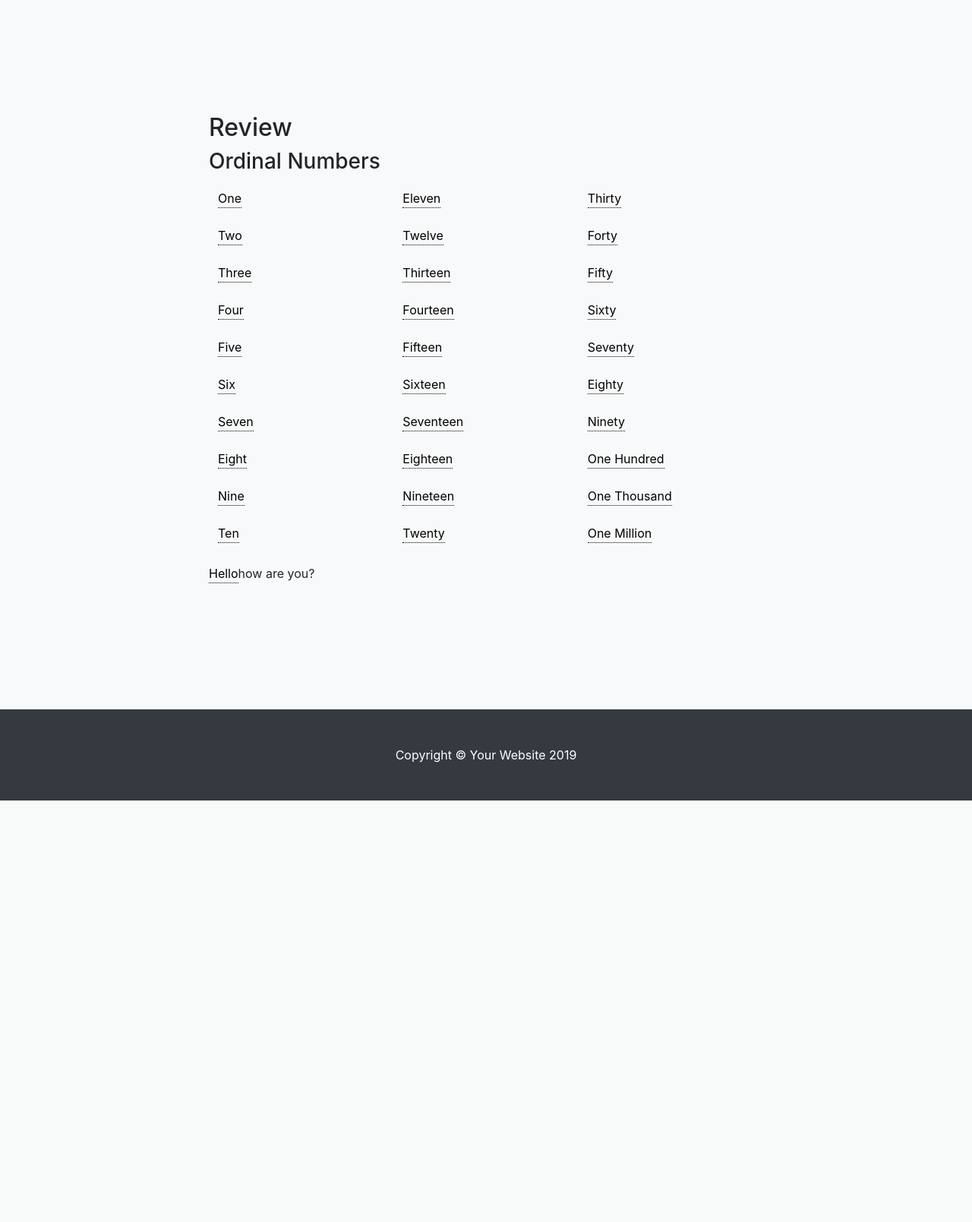
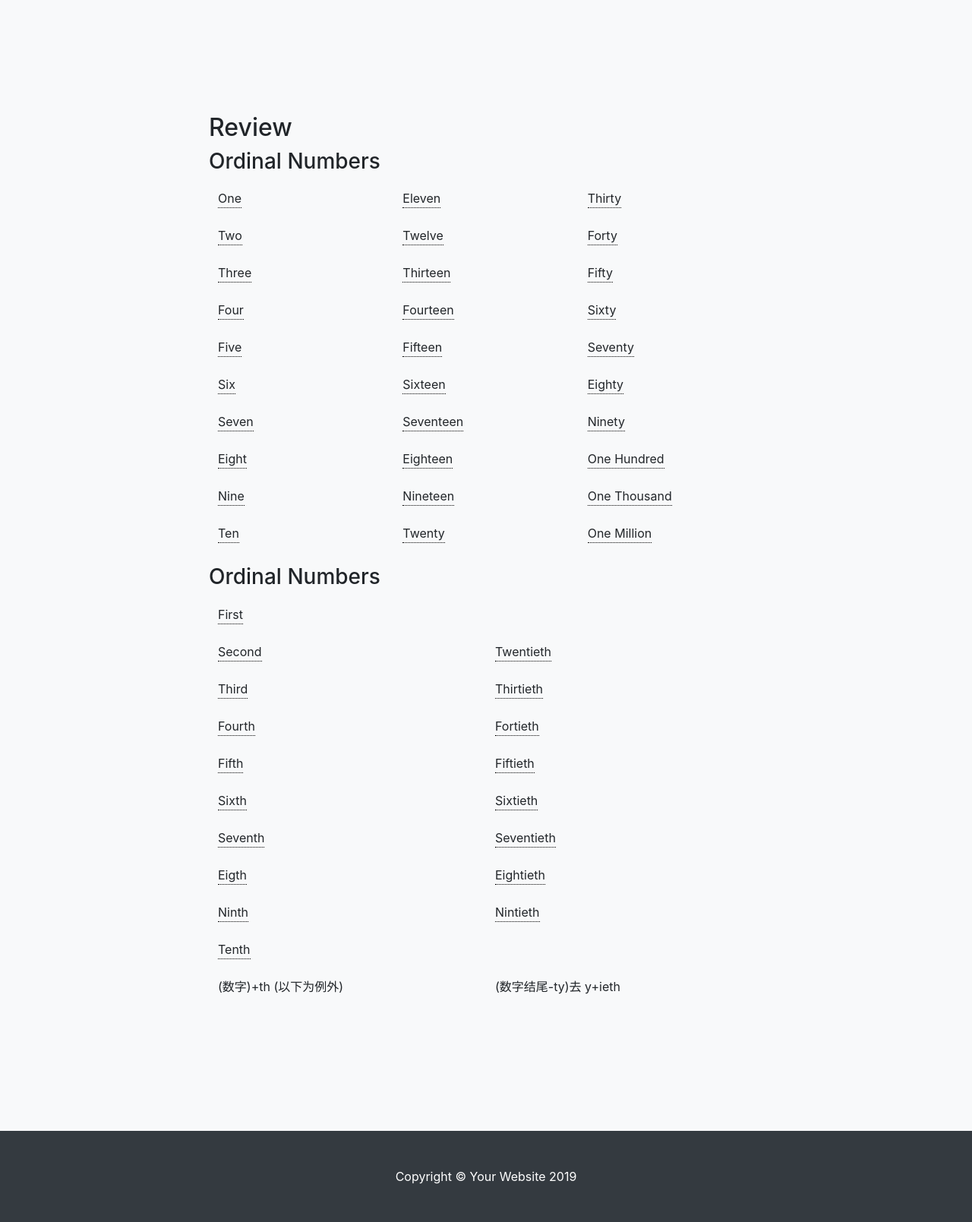
Before and after one commit to jenniferli1098/chinatowncitizenship, a PHP site: page /english_module1.html in a window 1280 px wide. Shown: the part 1061-2670 px from the top of the page at 76% size. Before the commit the page ends 2115 px from the top, so only its background shows below. Run offline with PHP 8.4, Linux system fonts and the light colour scheme; some libraries are stand-ins or nearby versions.

Commit message:
more english module

```diff
--- a/css/custom.css
+++ b/css/custom.css
@@ -90,6 +90,10 @@ section {
   width: 33%
 }
 
+.two-col td {
+  width: 50%
+}
+
 /*******Buttons :D*********/
 .answerchoice{
   font-size: 16px;
--- a/english_module1.html
+++ b/english_module1.html
@@ -116,63 +116,112 @@
 
             <tbody>
               <tr>
-                <td><a href="#" data-toggle="tooltip" title="一" class="dots">One</a></td>
-                <td><a href="#" data-toggle="tooltip" title="十一" class="dots">Eleven</a></td>
-                <td><a href="#" data-toggle="tooltip" title="三十" class="dots">Thirty</a></td>
+                <td><a data-toggle="tooltip" title="一" class="dots">One</a></td>
+                <td><a data-toggle="tooltip" title="十一" class="dots">Eleven</a></td>
+                <td><a data-toggle="tooltip" title="三十" class="dots">Thirty</a></td>
               </tr>
               <tr>
-                <td><a href="#" data-toggle="tooltip" title="二" class="dots">Two</a></td>
-                <td><a href="#" data-toggle="tooltip" title="十二" class="dots">Twelve</a></td>
-                <td><a href="#" data-toggle="tooltip" title="四十" class="dots">Forty</a></td>
+                <td><a data-toggle="tooltip" title="二" class="dots">Two</a></td>
+                <td><a data-toggle="tooltip" title="十二" class="dots">Twelve</a></td>
+                <td><a data-toggle="tooltip" title="四十" class="dots">Forty</a></td>
               </tr>
               <tr>
-                <td><a href="#" data-toggle="tooltip" title="三" class="dots">Three</a></td>
-                <td><a href="#" data-toggle="tooltip" title="十三" class="dots">Thirteen</a></td>
-                <td><a href="#" data-toggle="tooltip" title="五十" class="dots">Fifty</a></td>
+                <td><a data-toggle="tooltip" title="三" class="dots">Three</a></td>
+                <td><a data-toggle="tooltip" title="十三" class="dots">Thirteen</a></td>
+                <td><a data-toggle="tooltip" title="五十" class="dots">Fifty</a></td>
               </tr>
               <tr>
-                <td><a href="#" data-toggle="tooltip" title="四" class="dots">Four</a></td>
-                <td><a href="#" data-toggle="tooltip" title="十四" class="dots">Fourteen</a></td>
-                <td><a href="#" data-toggle="tooltip" title="六十" class="dots">Sixty</a></td>
+                <td><a data-toggle="tooltip" title="四" class="dots">Four</a></td>
+                <td><a data-toggle="tooltip" title="十四" class="dots">Fourteen</a></td>
+                <td><a data-toggle="tooltip" title="六十" class="dots">Sixty</a></td>
               </tr>
               <tr>
-                <td><a href="#" data-toggle="tooltip" title="五" class="dots">Five</a></td>
-                <td><a href="#" data-toggle="tooltip" title="十五" class="dots">Fifteen</a></td>
-                <td><a href="#" data-toggle="tooltip" title="七十" class="dots">Seventy</a></td>
+                <td><a data-toggle="tooltip" title="五" class="dots">Five</a></td>
+                <td><a data-toggle="tooltip" title="十五" class="dots">Fifteen</a></td>
+                <td><a data-toggle="tooltip" title="七十" class="dots">Seventy</a></td>
               </tr>
               <tr>
-                <td><a href="#" data-toggle="tooltip" title="六" class="dots">Six</a></td>
-                <td><a href="#" data-toggle="tooltip" title="十六" class="dots">Sixteen</a></td>
-                <td><a href="#" data-toggle="tooltip" title="八十" class="dots">Eighty</a></td>
+                <td><a data-toggle="tooltip" title="六" class="dots">Six</a></td>
+                <td><a data-toggle="tooltip" title="十六" class="dots">Sixteen</a></td>
+                <td><a data-toggle="tooltip" title="八十" class="dots">Eighty</a></td>
               </tr>
               <tr>
-                <td><a href="#" data-toggle="tooltip" title="七" class="dots">Seven</a></td>
-                <td><a href="#" data-toggle="tooltip" title="十七" class="dots">Seventeen</a></td>
-                <td><a href="#" data-toggle="tooltip" title="九十" class="dots">Ninety</a></td>
+                <td><a data-toggle="tooltip" title="七" class="dots">Seven</a></td>
+                <td><a data-toggle="tooltip" title="十七" class="dots">Seventeen</a></td>
+                <td><a data-toggle="tooltip" title="九十" class="dots">Ninety</a></td>
               </tr>
               <tr>
-                <td><a href="#" data-toggle="tooltip" title="八" class="dots">Eight</a></td>
-                <td><a href="#" data-toggle="tooltip" title="十八" class="dots">Eighteen</a></td>
-                <td><a href="#" data-toggle="tooltip" title="一百" class="dots">One Hundred</a></td>
+                <td><a data-toggle="tooltip" title="八" class="dots">Eight</a></td>
+                <td><a data-toggle="tooltip" title="十八" class="dots">Eighteen</a></td>
+                <td><a data-toggle="tooltip" title="一百" class="dots">One Hundred</a></td>
               </tr>
               <tr>
-                <td><a href="#" data-toggle="tooltip" title="九" class="dots">Nine</a></td>
-                <td><a href="#" data-toggle="tooltip" title="十九" class="dots">Nineteen</a></td>
-                <td><a href="#" data-toggle="tooltip" title="一千" class="dots">One Thousand</a></td>
+                <td><a data-toggle="tooltip" title="九" class="dots">Nine</a></td>
+                <td><a data-toggle="tooltip" title="十九" class="dots">Nineteen</a></td>
+                <td><a data-toggle="tooltip" title="一千" class="dots">One Thousand</a></td>
               </tr>
               <tr>
-                <td><a href="#" data-toggle="tooltip" title="十" class="dots">Ten</a></td>
-                <td><a href="#" data-toggle="tooltip" title="二十" class="dots">Twenty</a></td>
-                <td><a href="#" data-toggle="tooltip" title="一百万" class="dots">One Million</a></td>
+                <td><a data-toggle="tooltip" title="十" class="dots">Ten</a></td>
+                <td><a data-toggle="tooltip" title="二十" class="dots">Twenty</a></td>
+                <td><a data-toggle="tooltip" title="一百万" class="dots">One Million</a></td>
               </tr>
             </tbody>
           </table>
-          <p>
-            <a href="#" data-toggle="tooltip" title="ni hao" class="dots">Hello</a>how are you?
-          </p>
+          <h3>Ordinal Numbers</h3>
+          <table class="table table-borderless two-col">
 
+            <tbody>
+              <tr>
+                <td><a data-toggle="tooltip" title="第一" class="dots">First</a></td>
+                <td><a data-toggle="tooltip" title="" class="dots"></a></td>
+              </tr>
+              <tr>
+                <td><a data-toggle="tooltip" title="第二" class="dots">Second</a></td>
+                <td><a data-toggle="tooltip" title="第二十" class="dots">Twentieth</a></td>
+              </tr>
+              <tr>
+                <td><a data-toggle="tooltip" title="第三" class="dots">Third</a></td>
+                <td><a data-toggle="tooltip" title="第三十" class="dots">Thirtieth</a></td>
+              </tr>
+              <tr>
+                <td><a data-toggle="tooltip" title="第四" class="dots">Fourth</a></td>
+                <td><a data-toggle="tooltip" title="第四十" class="dots">Fortieth</a></td>
+              </tr>
+              <tr>
+                <td><a data-toggle="tooltip" title="第五" class="dots">Fifth</a></td>
+                <td><a data-toggle="tooltip" title="第五十" class="dots">Fiftieth</a></td>
+              </tr>
+              <tr>
+                <td><a data-toggle="tooltip" title="第六" class="dots">Sixth</a></td>
+                <td><a data-toggle="tooltip" title="第六十" class="dots">Sixtieth</a></td>
+              </tr>
+              <tr>
+                <td><a data-toggle="tooltip" title="第七" class="dots">Seventh</a></td>
+                <td><a data-toggle="tooltip" title="第七十" class="dots">Seventieth</a></td>
+              </tr>
+              <tr>
+                <td><a data-toggle="tooltip" title="第八" class="dots">Eigth</a></td>
+                <td><a data-toggle="tooltip" title="第八十" class="dots">Eightieth</a></td>
+              </tr>
+              <tr>
+                <td><a data-toggle="tooltip" title="第九" class="dots">Ninth</a></td>
+                <td><a data-toggle="tooltip" title="第九十" class="dots">Nintieth</a></td>
+              </tr>
+              <tr>
+                <td><a data-toggle="tooltip" title="第十" class="dots">Tenth</a></td>
+              </tr>
+              <tr>
+                <td>(数字)+th (以下为例外)</td>
+                <td>(数字结尾-ty)去 y+ieth</td>
+              </tr>
+
+            </tbody>
+          </table>
         </div>
+
+
       </div>
+    </div>
     </div>
     </div>
   </section>
```
